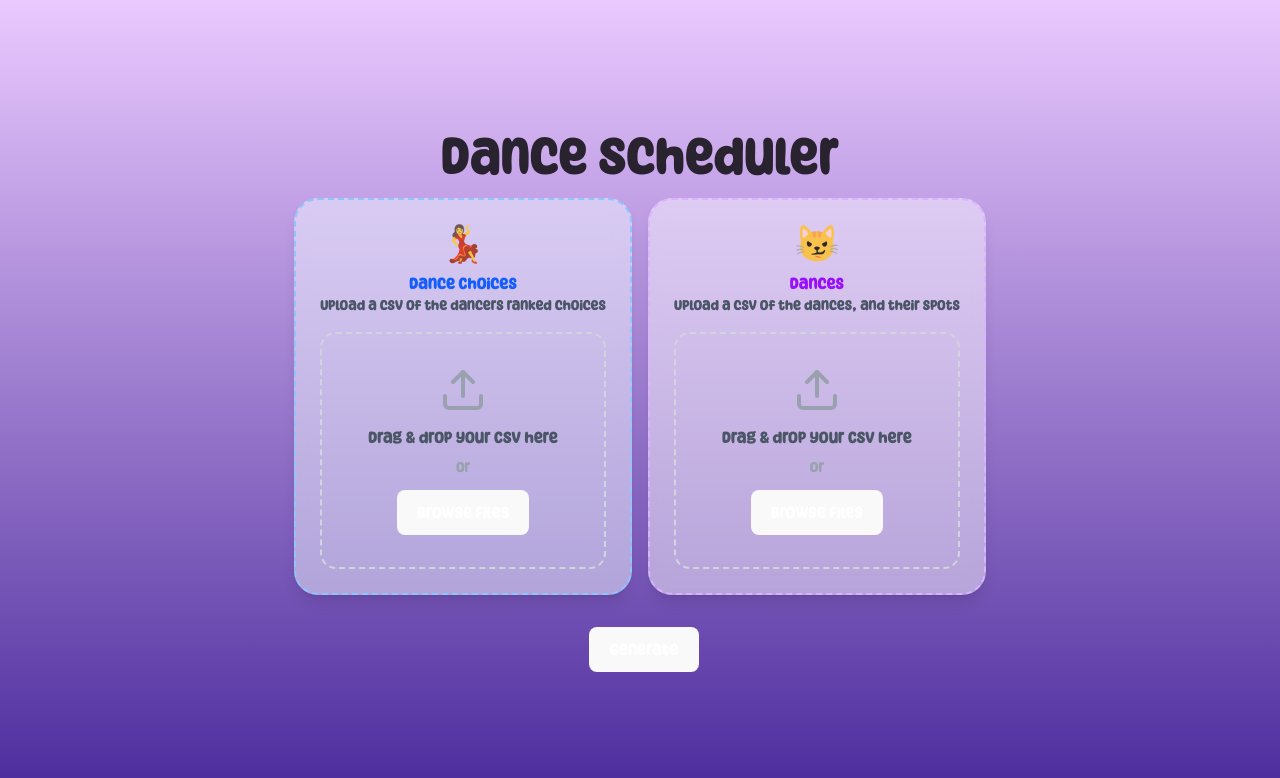
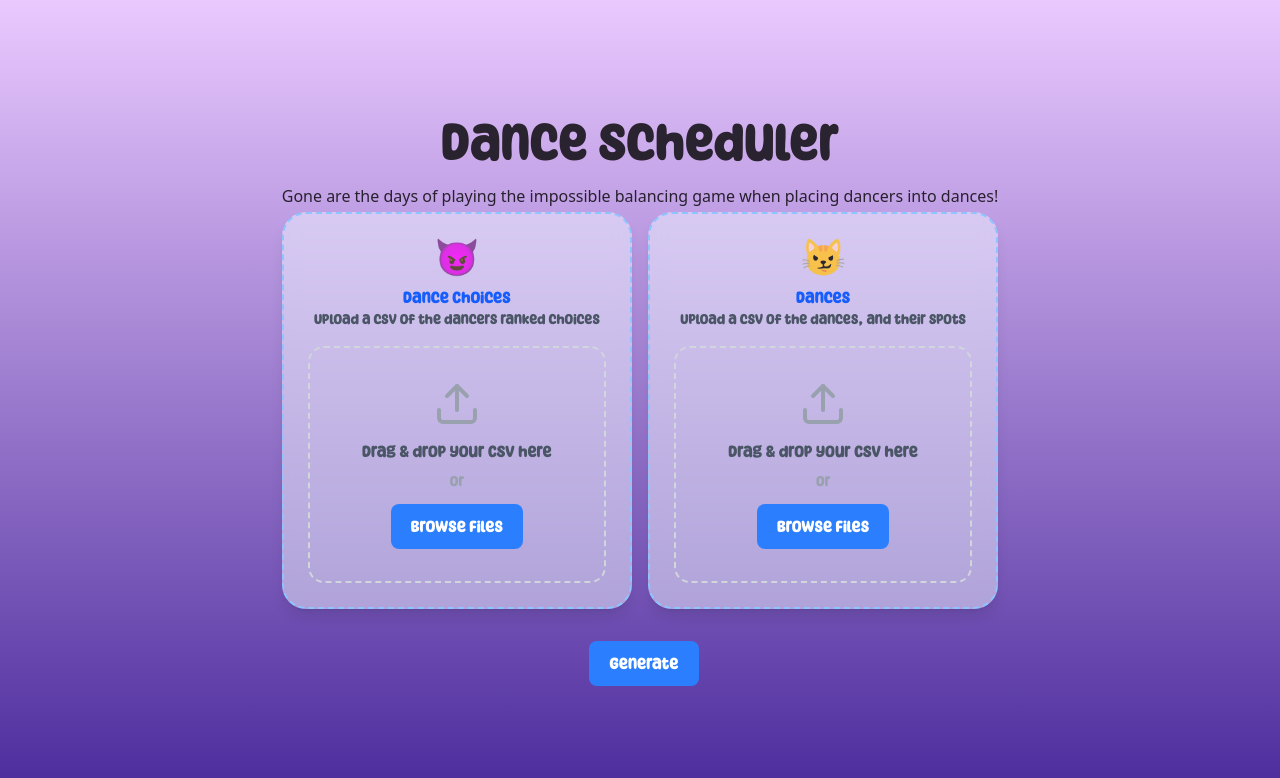
Before and after one commit to kalinatringas/Dance-Assignments, a React (Vite) app in the folder frontend/: page / in a window 1280 px wide. Shown: the top 778 px of the page. Built offline with nearby package versions, Linux system fonts and the light colour scheme.

Commit message:
Tweaked a few things, fixed CSS

```diff
--- a/frontend/index.html
+++ b/frontend/index.html
@@ -5,7 +5,7 @@
     <link rel="icon" type="image/svg+xml" href="/vite.svg" />
     <link href="/src/App.css" rel="stylesheet">
     <meta name="viewport" content="width=device-width, initial-scale=1.0" />
-    <title>frontend</title>
+    <title>Dance Assignments</title>
   </head>
   <body>
     <div id="root"></div>
--- a/frontend/src/App.tsx
+++ b/frontend/src/App.tsx
@@ -63,7 +63,7 @@ function App() {
 
     <div className="min-w-[90%] max-w-screen text-black/80 p-10 text-center">
       <h1 className="text-2xl font-bold m-auto justify-around pb-3 mb-0.5 font-motley">Dance Scheduler</h1>
-
+      <h3 className = "font-sans mb-1 ">Gone are the days of playing the impossible balancing game when placing dancers into dances!</h3>
       <div className='grid grid-cols-2 gap-4 mx-auto mb-8 max-w-4xl'>
         <UploadSection
           title= 'Dance Choices'
@@ -71,14 +71,14 @@ function App() {
           file = {dancersFile}
           onFileChange={setDancersFile}
           color='blue'
-          icon = '💃'
+          icon = '😈'
         />
         <UploadSection
           title = 'Dances'
           description='Upload a csv of the dances, and their spots'
           file = {dancesFile}
           onFileChange={setDancesFile}
-          color = 'purple'
+          color = 'blue'
           icon = '😼'
         />
       </div>
--- a/frontend/src/Home.tsx
+++ b/frontend/src/Home.tsx
@@ -6,8 +6,11 @@ export default function Home(){
 
     return <>
     <h1>
+        Wait, so how does this work?
+    </h1>
+    <body>
 
-    </h1>
+    </body>
     </>
 
 }
--- a/frontend/src/index.css
+++ b/frontend/src/index.css
@@ -45,7 +45,6 @@ button {
   font-size: 1em;
   font-weight: 500;
   font-family: inherit;
-  background-color: #1a1a1a;
   cursor: pointer;
   transition: border-color 0.25s;
 }
@@ -65,7 +64,4 @@ button:focus-visible {
   a:hover {
     color: #747bff;
   }
-  button {
-    background-color: #f9f9f9;
-  }
 }
```
Also changed, not shown: 2 other files (tests, documents, lock files or other folders).
